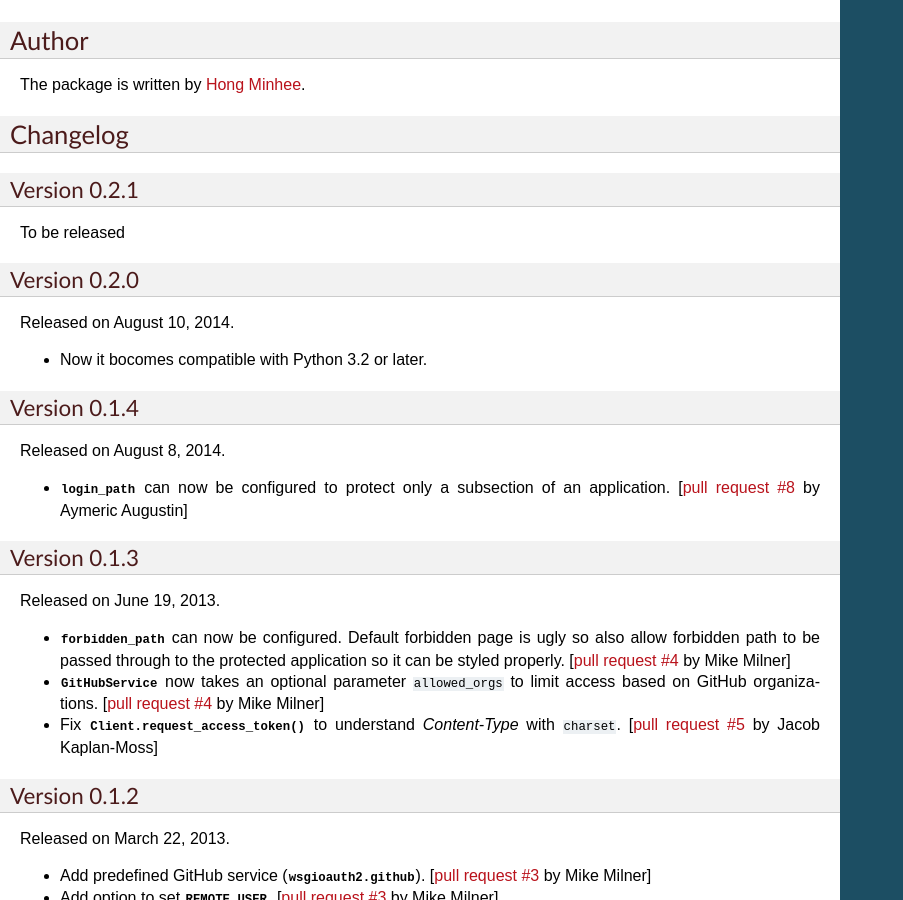
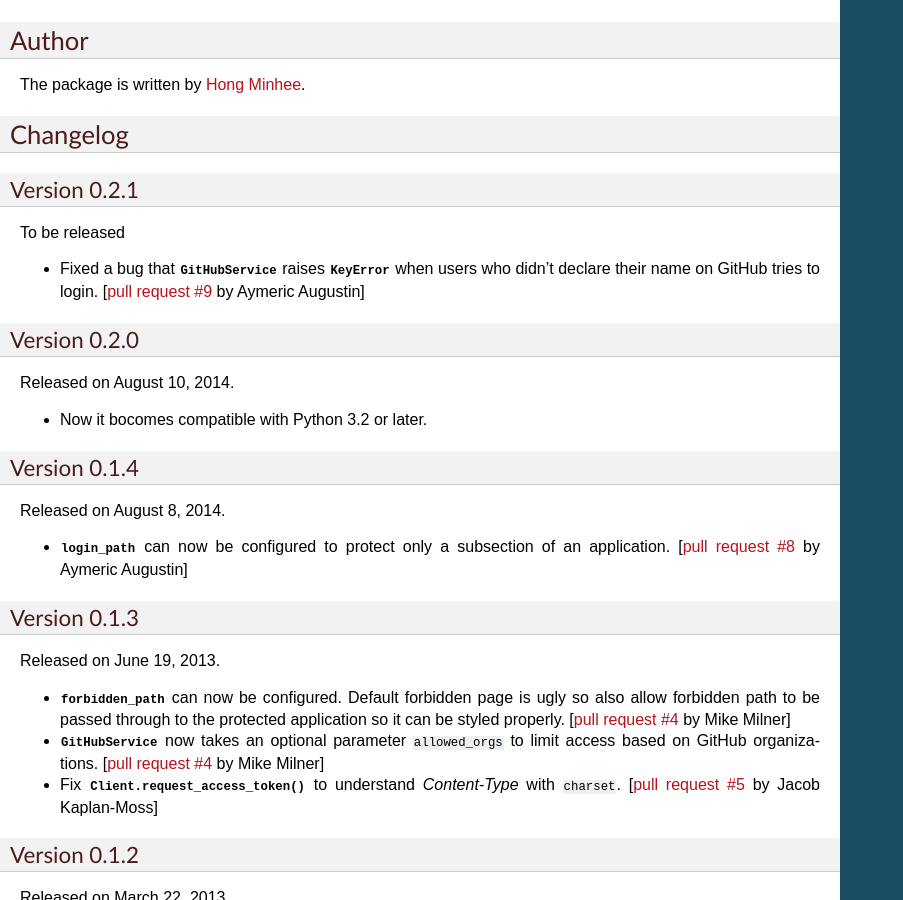
Before and after one commit to dahlia/wsgi-oauth2, a Sphinx documentation site: the page built from docs/index.rst, in a window 1280 px wide and 900 px high, scrolled down 2012 px. Shown: the whole window, without its empty margins (0-903 px from the left). Built offline with Sphinx 7.4.7, drawn with Linux system fonts in a browser that asks for light colours.

Commit message:
Changelog for #9

```diff
--- a/docs/index.rst
+++ b/docs/index.rst
@@ -132,6 +132,10 @@ Version 0.2.1
 
 To be released
 
+- Fixed a bug that :class:`~wsgioauth2.GitHubService` raises :exc:`KeyError`
+  when users who didn't declare their name on GitHub tries to login.
+  [:pull:`9` by Aymeric Augustin]
+
 
 Version 0.2.0
 '''''''''''''
```
